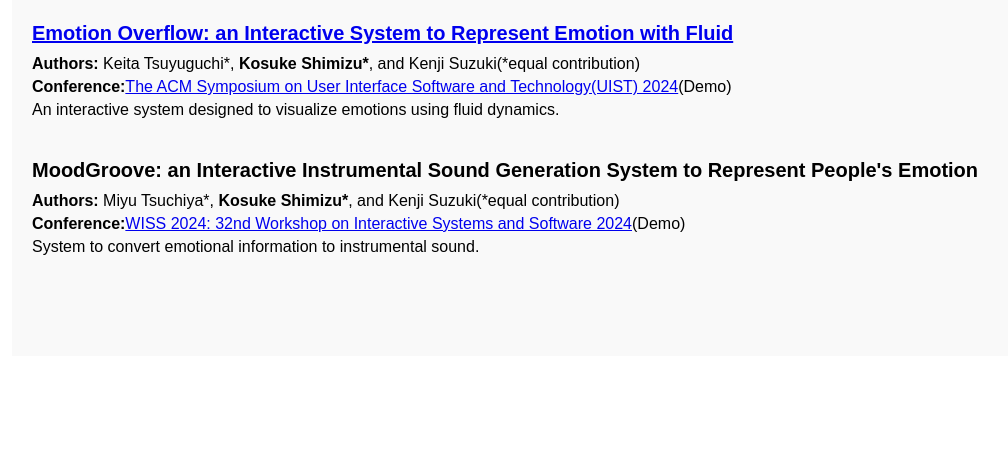
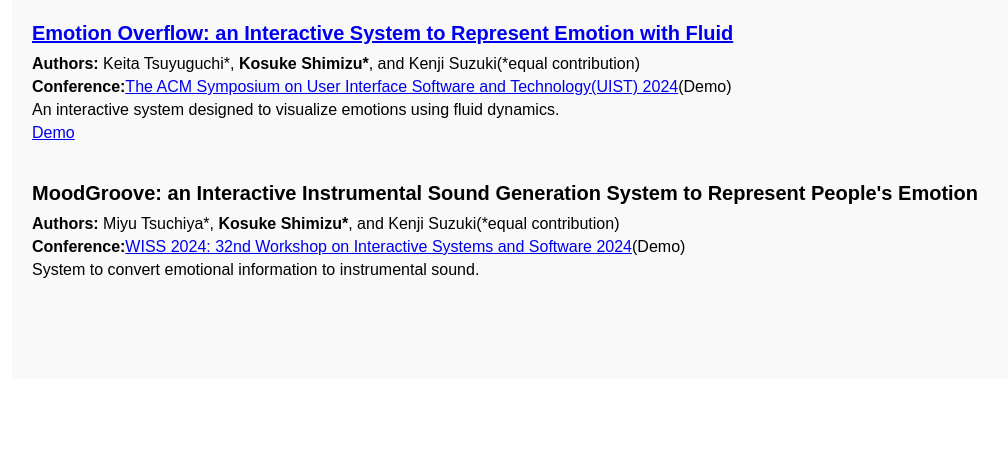
Before and after one commit to Suke-go/Suke-go.github.io, a plain HTML site: page index.html in a window 1280 px wide. Shown: the part 1640-2113 px from the top of the page, without its empty margins (108-1116 px from the left). Drawn offline with Linux system fonts and the light colour scheme.

Commit message:
Update index.html

```diff
--- a/index.html
+++ b/index.html
@@ -87,6 +87,7 @@
             <p><strong>Authors:</strong> Keita Tsuyuguchi*, <strong>Kosuke Shimizu*</strong>, and Kenji Suzuki(*equal contribution)</p>
             <p><strong>Conference:</strong><a href="https://uist.acm.org/2024/">The ACM Symposium on User Interface Software and Technology(UIST) 2024</a>(Demo)</p>
             <p>An interactive system designed to visualize emotions using fluid dynamics.</p>
+            <p><a href="https://emotion-overflow-dfc5a5a92fad.herokuapp.com/">Demo</a></p>
         </div>
         <div class="publication">
             <h2>MoodGroove: an Interactive Instrumental Sound Generation System to Represent People's Emotion</h2>
```
